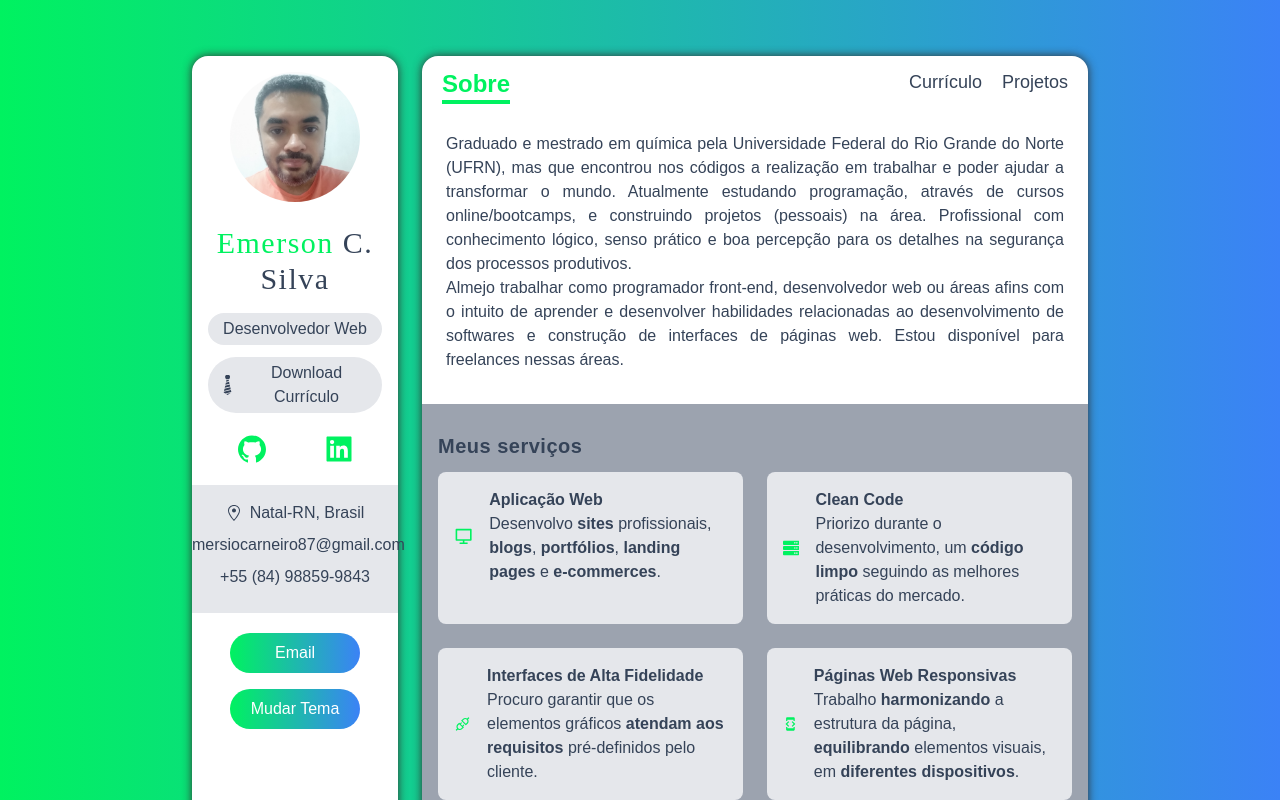
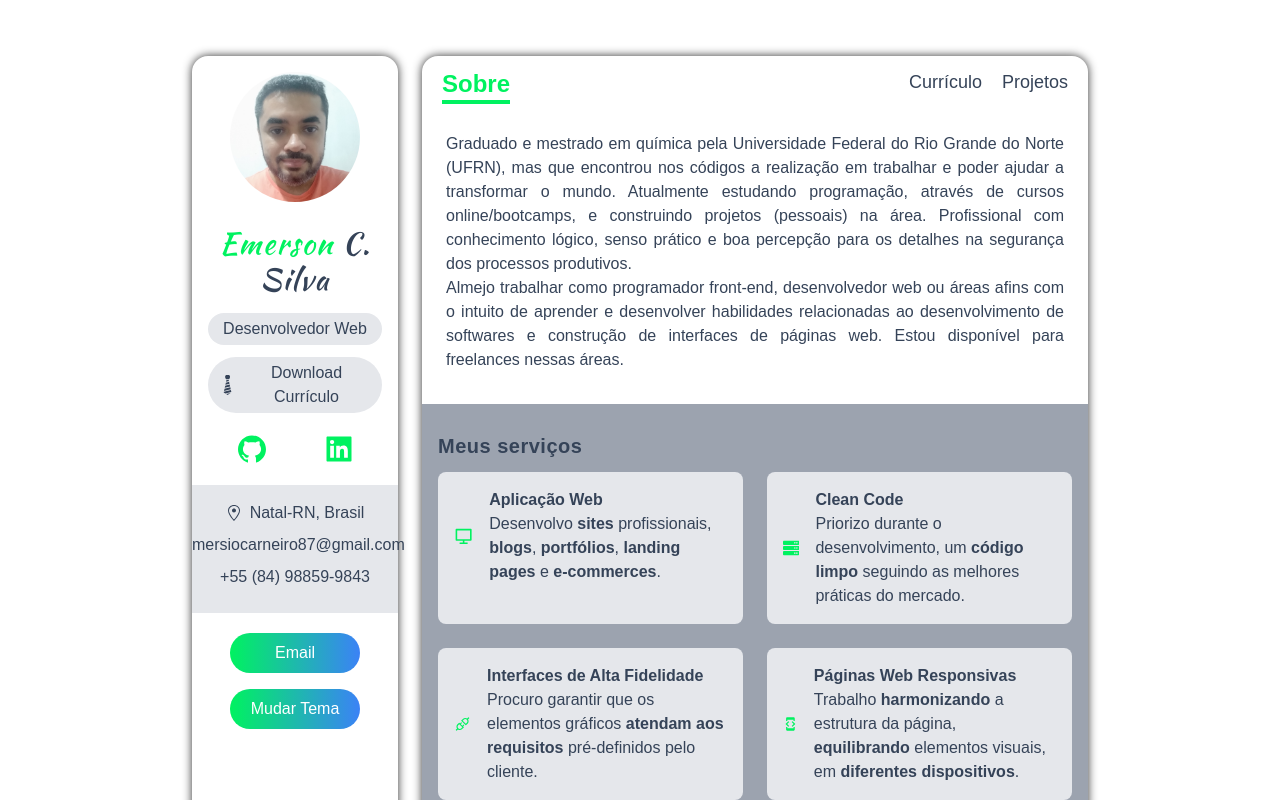
Before and after one commit to emersoncarneirodasilva/portfolio-next, a Next.js app: page / in a window 1280 px wide. Shown: the top 800 px of the page. Built offline with nearby package versions, Linux system fonts and the light colour scheme.

Commit message:
correcao document

```diff
--- a/pages/_document.tsx
+++ b/pages/_document.tsx
@@ -1,17 +1,22 @@
-import { Html, Head, Main, NextScript } from 'next/document';
+import Document, { Html, Head, Main, NextScript } from 'next/document';
 
-export default function Document() {
+class MyDocument extends Document {
+  render() {
     return (
-    <Html lang="pt-br">
+      <Html>
         <Head>
           <title>Portifólio</title>
-
-
+          <link rel="preconnect" href="https://fonts.googleapis.com" />
+          <link rel="preconnect" href="https://fonts.gstatic.com" />
+          <link href="https://fonts.googleapis.com/css2?family=Kaushan+Script&display=swap" rel="stylesheet"></link>
         </Head>
-      <body className="bg-fixed bg-gradient-to-r from-green to-blue-500 dark:from-dark-300 dark:to-dark-700 dark:text-white">
+        <body>
           <Main />
           <NextScript />
         </body>
       </Html>
     )
   }
+}
+
+export default MyDocument
--- a/styles/globals.css
+++ b/styles/globals.css
@@ -1,8 +1,6 @@
 @tailwind base;
 @tailwind components;
 @tailwind utilities;
-
-@import url('https://fonts.googleapis.com/css2?family=Kaushan+Script&display=swap');
 
 body {
   font-family: sans-serif;
```
Lines whose indentation alone changed are shown as unchanged.
